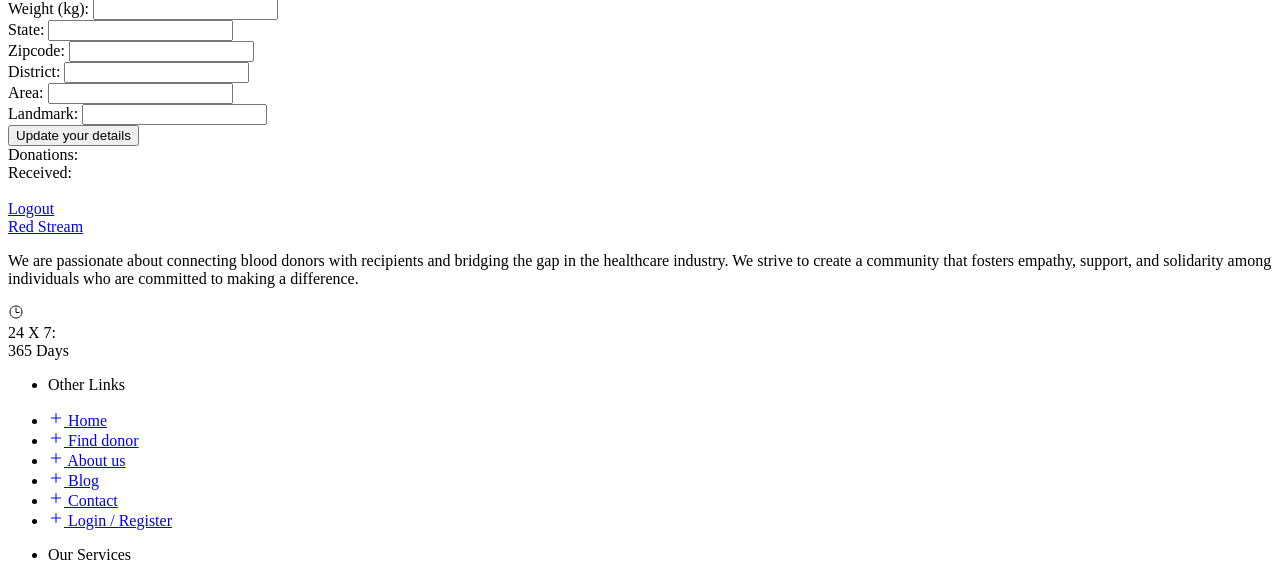
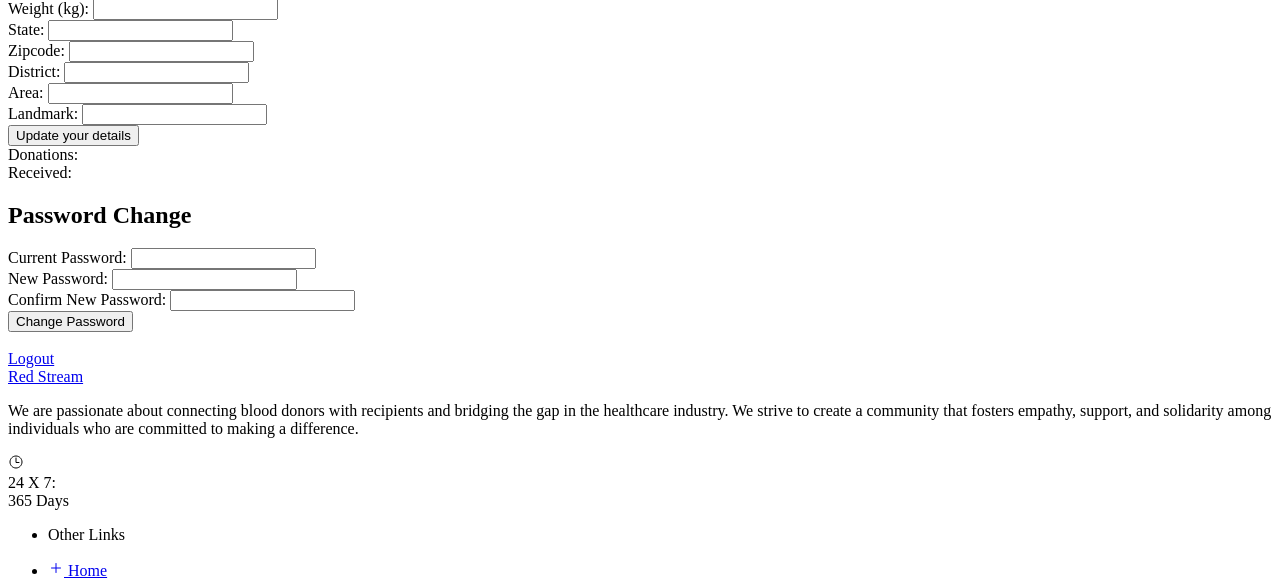
Before and after one commit to TechWizardFaiz/Blood-Donation, a PHP site: page /dashboard.php in a window 1280 px wide. Shown: the part 494-1072 px from the top of the page. Run offline with PHP 8.4, Linux system fonts and the light colour scheme; the visitor is signed in with stand-in values (Sample User, id 1); data that the repository does not hold is empty.

Commit message:
password change code

```diff
--- a/dashboard.php
+++ b/dashboard.php
@@ -261,6 +261,26 @@ $conn->close();
             </div>
           </div>
 
+          <!-- Password Change Section -->
+<section class="password-change">
+    <h2>Password Change</h2>
+    <form action="<?php echo htmlspecialchars($_SERVER["PHP_SELF"]); ?>" method="post">
+        <div class="dashboard-field">
+            <label>Current Password:</label>
+            <input type="password" name="current_password" required>
+        </div>
+        <div class="dashboard-field">
+            <label>New Password:</label>
+            <input type="password" name="new_password" required>
+        </div>
+        <div class="dashboard-field">
+            <label>Confirm New Password:</label>
+            <input type="password" name="confirm_new_password" required>
+        </div>
+        <button type="submit" name="change_password" class="btn">Change Password</button>
+    </form>
+</section>
+
           <br>
           <a href="logout.php" class="btn logout-btn">Logout</a>
         </div>
```
